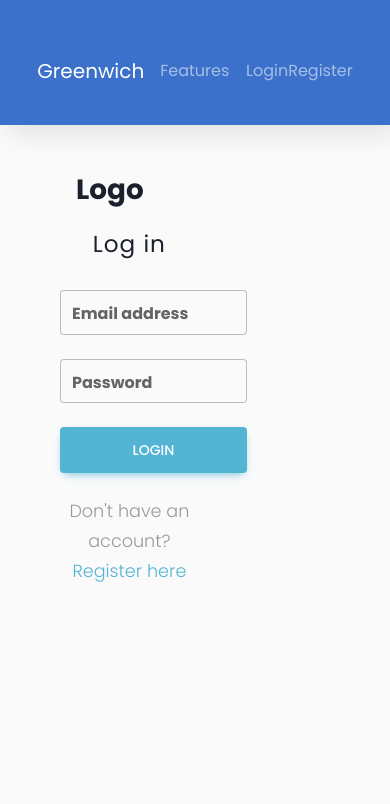
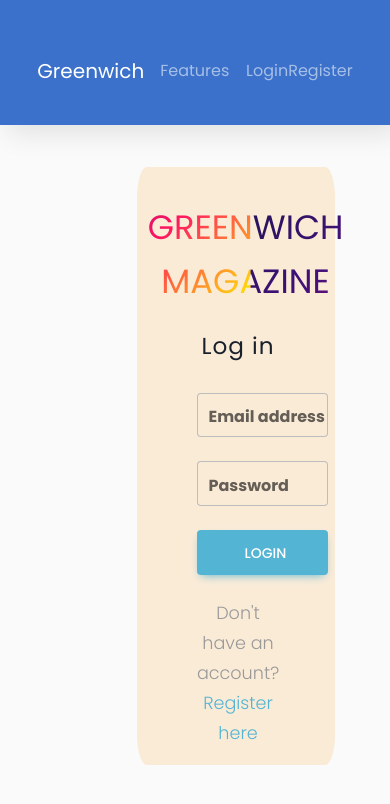
Before and after one commit to Longkun1912/greenwich-magazine-fe, a React (Create React App) app: page / in a window 390 px wide. Shown: the top 804 px of the page. Built offline with nearby package versions, Linux system fonts and the light colour scheme.

Commit message:
Change theme of login and register

```diff
--- a/src/App.css
+++ b/src/App.css
@@ -37,6 +37,10 @@
   }
 }
 
+.content {
+  height: 100vh;
+}
+
 .page-content {
   display: flex;
 }
--- a/src/components/Login.js
+++ b/src/components/Login.js
@@ -49,11 +49,16 @@ const Login = ({ onLoginSuccess }) => {
 
   return (
     <MDBContainer fluid>
-      <MDBRow>
-        <MDBCol sm="6">
-          <div className="d-flex flex-row ps-5 pt-5">
-            <MDBIcon fas icon="crow fa-3x me-3" style={{ color: "#709085" }} />
-            <span className="h1 fw-bold mb-0">Logo</span>
+      <div className="form-container">
+        <MDBRow id="form-details">
+          <MDBCol sm="6" id="sign-in-form">
+            <div style={{ marginTop: "4vh" }}>
+              <MDBIcon
+                fas
+                icon="crow fa-3x me-3"
+                style={{ color: "#709085" }}
+              />
+              <span className="animate-character">Greenwich Magazine</span>
             </div>
 
             <div className="d-flex flex-column justify-content-center h-custom-2 w-75 pt-4">
@@ -115,16 +120,8 @@ const Login = ({ onLoginSuccess }) => {
               </p>
             </div>
           </MDBCol>
-
-        <MDBCol sm="6" className="d-none d-sm-block px-0">
-          <img
-            src="https://mdbcdn.b-cdn.net/img/Photos/new-templates/bootstrap-login-form/img3.webp"
-            alt="Login image"
-            className="w-100"
-            style={{ objectFit: "cover", objectPosition: "left" }}
-          />
-        </MDBCol>
         </MDBRow>
+      </div>
     </MDBContainer>
   );
 };
--- a/src/components/Register.js
+++ b/src/components/Register.js
@@ -11,6 +11,7 @@ import {
 } from "mdb-react-ui-kit";
 import React, { useState } from "react";
 import { Form } from "react-bootstrap";
+import "../css/Register.css";
 import auth from "../services/auth.service";
 import UserValidation from "../validation/user";
 
@@ -165,11 +166,14 @@ const Register = () => {
   } = state;
 
   return (
-    <MDBContainer fluid className="bg-dark">
-      <MDBRow className="d-flex justify-content-center align-items-center h-100">
+    <MDBContainer fluid className="bg-dark" id="register-container">
+      <MDBRow
+        className="d-flex justify-content-center align-items-center"
+        id="register-background"
+      >
         <MDBCol>
           <MDBCard className="my-4">
-            <MDBRow className="g-0">
+            <MDBRow className="g-0" id="register-form">
               <MDBCol md="6" className="d-none d-md-block">
                 <MDBCardImage
                   src="https://mdbcdn.b-cdn.net/img/Photos/new-templates/bootstrap-registration/img4.webp"
@@ -179,7 +183,7 @@ const Register = () => {
                 />
               </MDBCol>
 
-              <MDBCol md="6">
+              <MDBCol md="6" id="sign-up-form">
                 <MDBCardBody className="text-black d-flex flex-column justify-content-center">
                   <h3 className="mb-5 text-uppercase fw-bold">
                     Student registration form
--- a/src/components/contribution/index.js
+++ b/src/components/contribution/index.js
@@ -177,7 +177,7 @@ const ContributionManagement = () => {
             handleClose={handleCloseModals}
           />
         )}
-        <div style={{ width: "140vh" }}>
+        <div className="contribution-table">
           <MaterialReactTable table={table} />
         </div>
       </div>
--- a/src/css/Faculty.css
+++ b/src/css/Faculty.css
@@ -5,3 +5,9 @@ button.btn.btn-scuccess {
   margin-left: -81%;
   border-radius: 10px;
 }
+
+.contribution-table {
+  margin-top: 3vh;
+  width: 140vh;
+  margin-left: 10%;
+}
--- a/src/css/Login.css
+++ b/src/css/Login.css
@@ -1,5 +1,51 @@
+.form-container {
+  width: inherit;
+  margin-left: 25%;
+  padding-left: 0%;
+  margin-top: 5vh;
+}
+
+#form-details {
+  margin-left: 25%;
+}
+
+#sign-in-form {
+  height: max-content;
+  background-color: antiquewhite;
+  border-radius: 5%;
+}
+
 @media (min-width: 1025px) {
   .h-custom-2 {
     height: 100%;
   }
 }
+
+.animate-character {
+  text-transform: uppercase;
+  background-image: linear-gradient(
+    -225deg,
+    #231557 0%,
+    #44107a 29%,
+    #ff1361 67%,
+    #fff800 100%
+  );
+  background-size: auto auto;
+  background-clip: border-box;
+  background-size: 200% auto;
+  color: #fff;
+  background-clip: text;
+  text-fill-color: transparent;
+  -webkit-background-clip: text;
+  -webkit-text-fill-color: transparent;
+  animation: textclip 2s linear infinite;
+  display: inline-block;
+  font-size: 4vh;
+  margin-left: -2vh;
+}
+
+@keyframes textclip {
+  to {
+    background-position: 200% center;
+  }
+}
--- /dev/null
+++ b/src/css/Register.css
@@ -0,0 +1,17 @@
+#register-container {
+  margin-left: 22%;
+  margin-top: 2%;
+}
+
+#register-background {
+  height: 80vh !important;
+}
+
+#register-form {
+  height: 70vh;
+}
+
+#sign-up-form {
+  height: inherit;
+  overflow-y: auto;
+}
```
Lines whose indentation alone changed are shown as unchanged.
